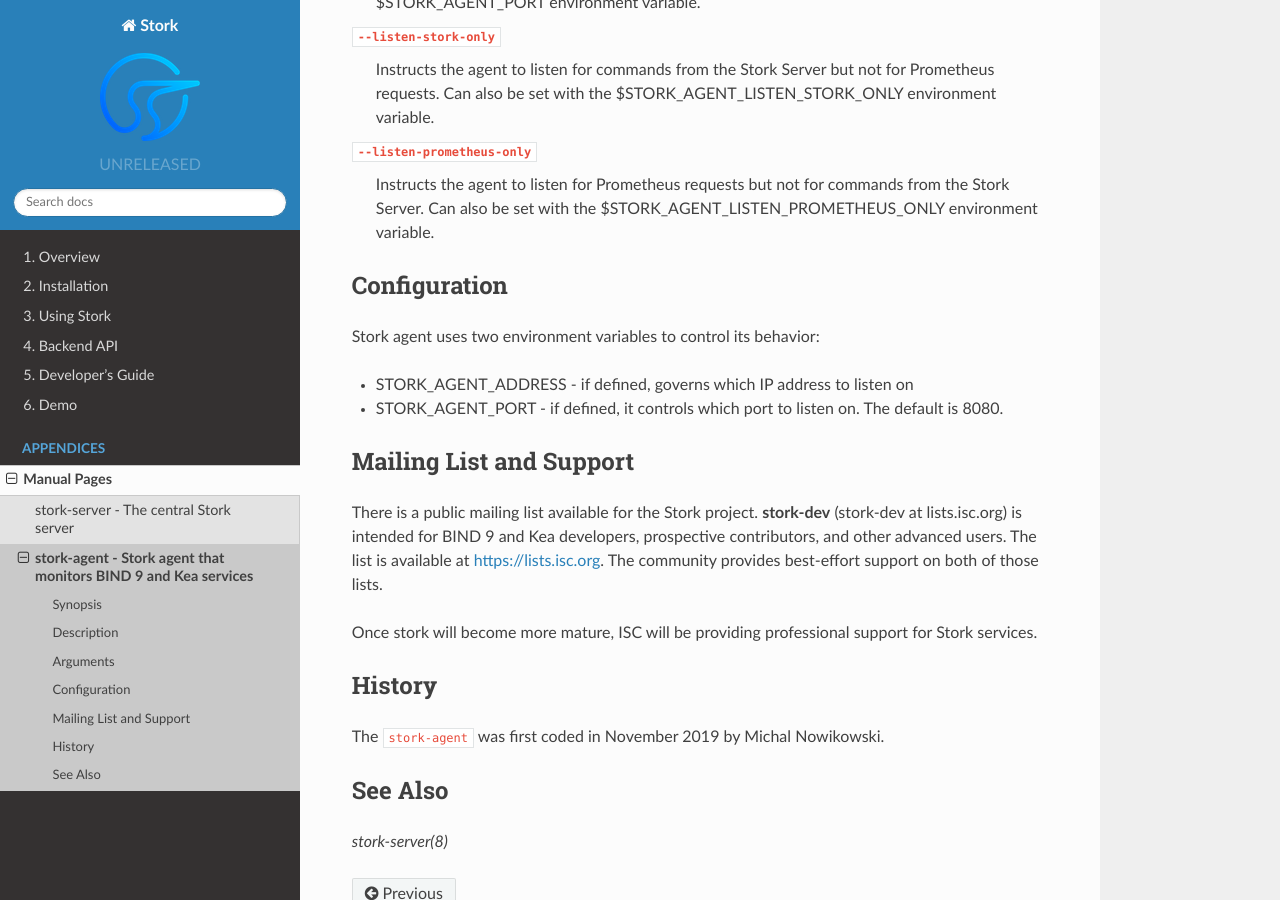
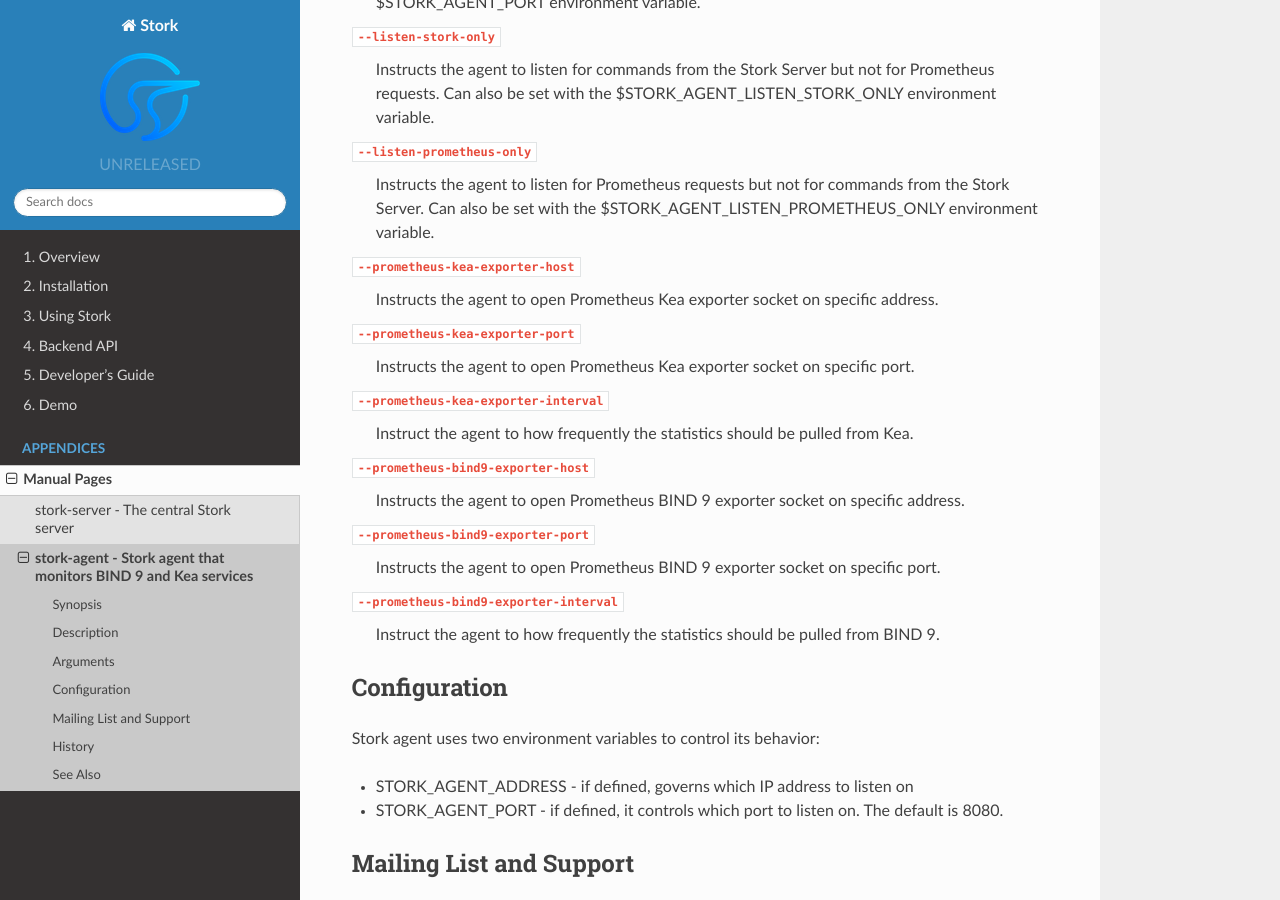
Before and after one commit to isc-projects/stork, a Sphinx documentation site: the page built from doc/man/stork-agent.8.rst, in a window 1280 px wide and 900 px high, scrolled down 848 px. Built offline with Sphinx 7.4.7 and the Read the Docs theme 2.0.0, drawn with Linux system fonts in a browser that asks for light colours.

Commit message:
[#265] Added missing params to stork-agent.8.rst

```diff
--- a/doc/man/stork-agent.8.rst
+++ b/doc/man/stork-agent.8.rst
@@ -51,6 +51,24 @@
    Instructs the agent to listen for Prometheus requests but not for commands from the Stork Server.
    Can also be set with the $STORK_AGENT_LISTEN_PROMETHEUS_ONLY environment variable.
 
+``--prometheus-kea-exporter-host``
+   Instructs the agent to open Prometheus Kea exporter socket on specific address.
+
+``--prometheus-kea-exporter-port``
+   Instructs the agent to open Prometheus Kea exporter socket on specific port.
+
+``--prometheus-kea-exporter-interval``
+   Instruct the agent to how frequently the statistics should be pulled from Kea.
+
+``--prometheus-bind9-exporter-host``
+   Instructs the agent to open Prometheus BIND 9 exporter socket on specific address.
+
+``--prometheus-bind9-exporter-port``
+   Instructs the agent to open Prometheus BIND 9 exporter socket on specific port.
+
+``--prometheus-bind9-exporter-interval``
+   Instruct the agent to how frequently the statistics should be pulled from BIND 9.
+
 Configuration
 ~~~~~~~~~~~~~
 
```
